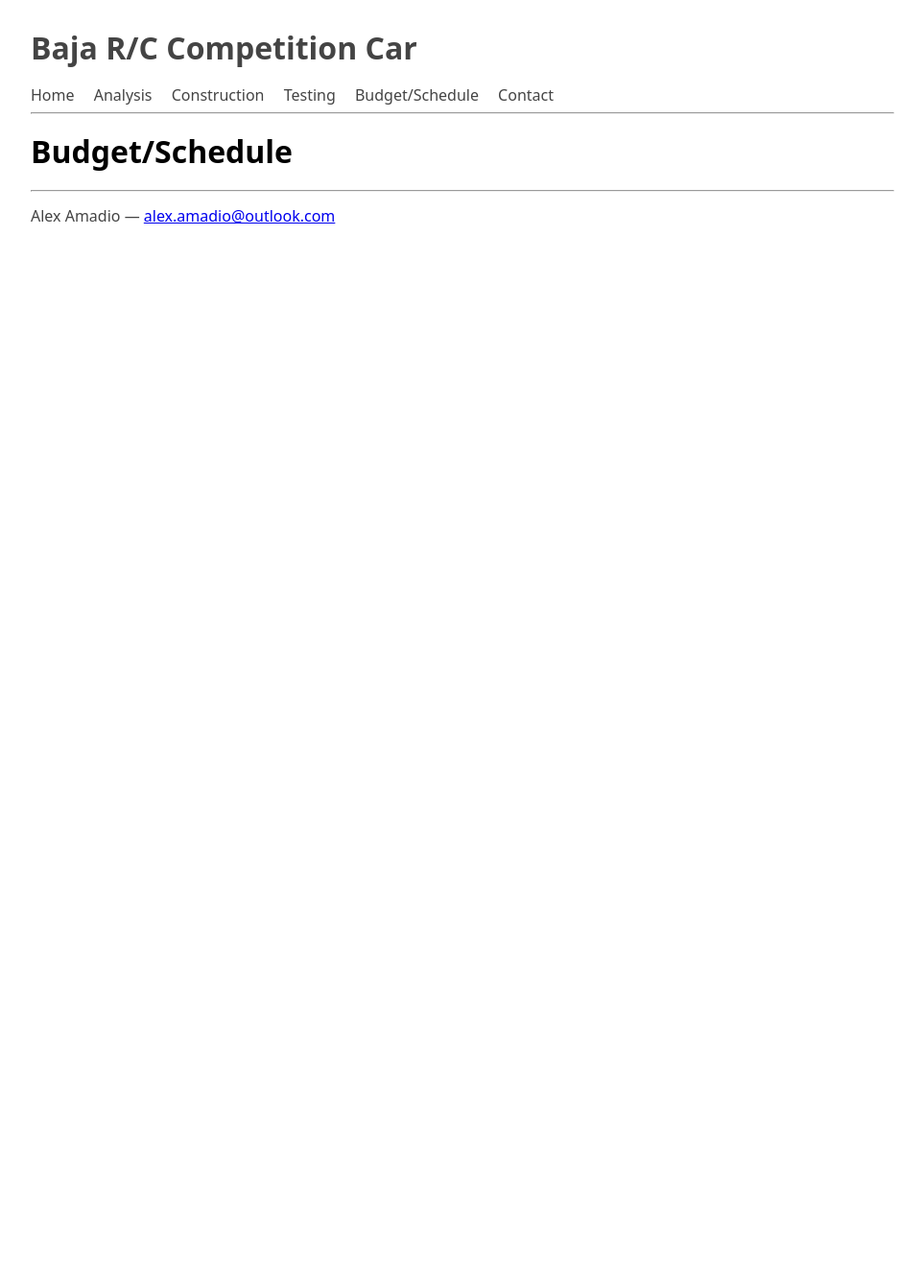
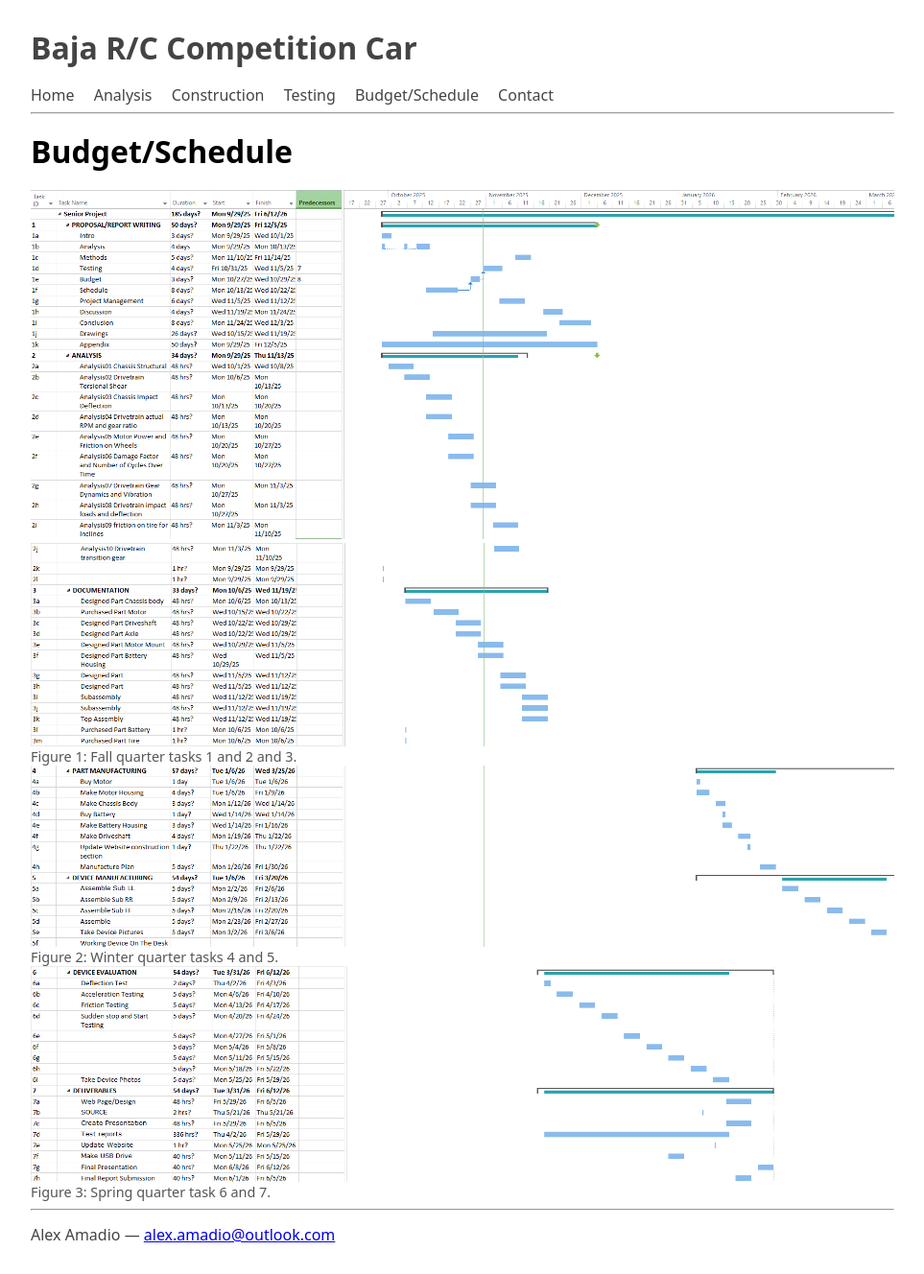
Before and after one commit to aaeygui/aaeygui.github.io, a Jekyll site: the page built from budget-schedule.md, in a window 1280 px wide. Shown: the whole page at 96% size, without its empty margins (158-1121 px from the left). Built offline with Jekyll 4.4.1, drawn with Linux system fonts in a browser that asks for light colours; before the commit the page ends 900 px from its top, so only the background shows below that.

Commit message:
Added schedule gantt chart

```diff
--- a/budget-schedule.md
+++ b/budget-schedule.md
@@ -5,3 +5,25 @@ permalink: /budget-schedule/
 ---
 
 # Budget/Schedule
+
+
+
+
+  <figure style="flex:1 1 50%;margin:auto;">
+  <img src="{{ '/assets/Fall_quarter_1_and_2.png' | relative_url }}" alt="Sketch of the device - view 1" style="width:100%;height:auto;">
+
+<figure style="flex:1 1 50%;margin:auto;">
+  <img src="{{ '/assets/Fall_quarter_2_and_3.png' | relative_url }}" alt="Sketch of the device - view 1" style="width:100%;height:auto;">
+    <figcaption>Figure 1: Fall quarter tasks 1 and 2 and 3.</figcaption>
+  </figure>
+
+
+<figure style="flex:1 1 50%;margin:auto;">
+  <img src="{{ '/assets/Winter_quarter_4_and_5.png' | relative_url }}" alt="Sketch of the device - view 1" style="width:100%;height:auto;">
+    <figcaption>Figure 2: Winter quarter tasks 4 and 5.</figcaption>
+  </figure>
+
+<figure style="flex:1 1 50%;margin:auto;">
+  <img src="{{ '/assets/Spring_quarter_6_and_7.png' | relative_url }}" alt="Sketch of the device - view 1" style="width:100%;height:auto;">
+    <figcaption>Figure 3: Spring quarter task 6 and 7.</figcaption>
+  </figure>
```
Also changed, not shown: assets/Fall_quarter_1_and_2.png (added), assets/Fall_quarter_2_and_3.png (added), assets/Spring_quarter_6_and_7.png (added), assets/Winter_quarter_4_and_5.png (added).
